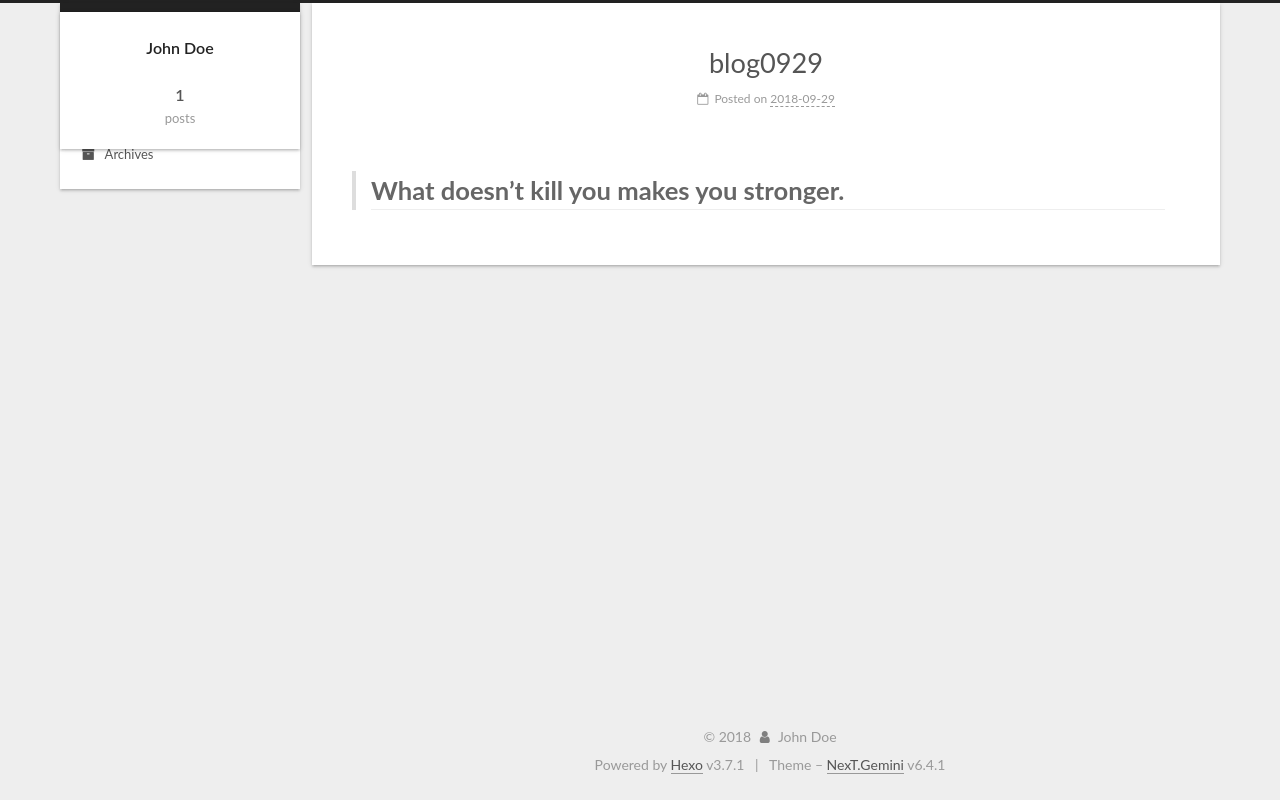
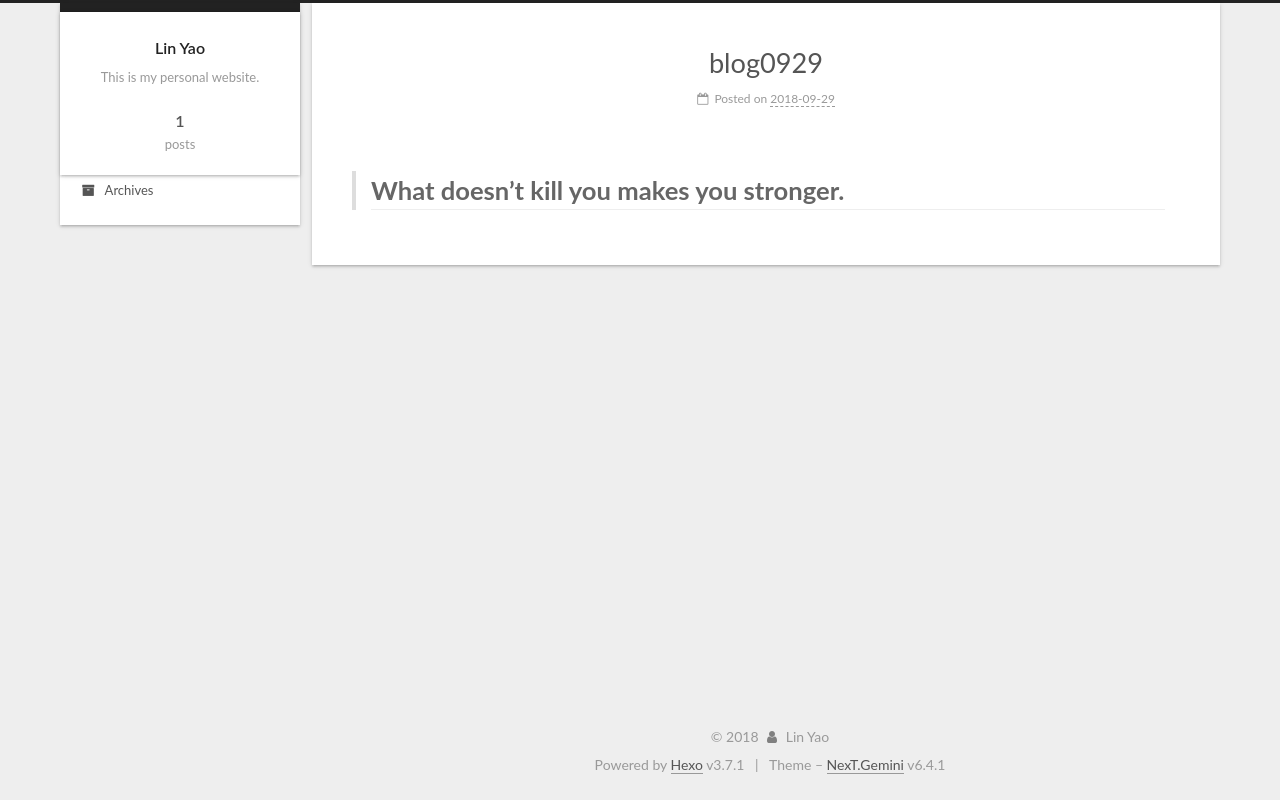
Before and after one commit to yaolin1999/linyao.github.io, a plain HTML site: page index.html in a window 1280 px wide. Drawn offline with Linux system fonts and the light colour scheme.

Commit message:
Site updated: 2018-11-03 16:12:02

```diff
--- a/css/main.css
+++ b/css/main.css
@@ -1849,7 +1849,7 @@ pre .javascript .function {
   width: 4px;
   height: 4px;
   border-radius: 50%;
-  background: #c4fc54;
+  background: #b9c9fa;
 }
 .links-of-blogroll {
   font-size: 13px;
--- a/index.html
+++ b/index.html
@@ -108,13 +108,17 @@
 
 
 
-  <meta property="og:type" content="website">
-<meta property="og:title" content="Hexo">
+  <meta name="description" content="This is my personal website.">
+<meta name="keywords" content="Atmospheric sciences">
+<meta property="og:type" content="website">
+<meta property="og:title" content="Lin Yao">
 <meta property="og:url" content="http://yoursite.com/index.html">
-<meta property="og:site_name" content="Hexo">
+<meta property="og:site_name" content="Lin Yao">
+<meta property="og:description" content="This is my personal website.">
 <meta property="og:locale" content="en">
 <meta name="twitter:card" content="summary">
-<meta name="twitter:title" content="Hexo">
+<meta name="twitter:title" content="Lin Yao">
+<meta name="twitter:description" content="This is my personal website.">
 
 
 
@@ -131,7 +135,7 @@
   };
 </script>
 
-  <title>Hexo</title>
+  <title>Lin Yao</title>
 
 
 
@@ -190,10 +194,14 @@
     <div class="custom-logo-site-title">
       <a href="/" class="brand" rel="start">
         <span class="logo-line-before"><i></i></span>
-        <span class="site-title">Hexo</span>
+        <span class="site-title">Lin Yao</span>
         <span class="logo-line-after"><i></i></span>
       </a>
     </div>
+
+
+        <p class="site-subtitle">To be a better person.</p>
+
 
   </div>
 
@@ -280,13 +288,13 @@
     <link itemprop="mainEntityOfPage" href="http://yoursite.com/2018/09/29/blog0929/">
 
     <span hidden itemprop="author" itemscope itemtype="http://schema.org/Person">
-      <meta itemprop="name" content="John Doe">
-      <meta itemprop="description" content="">
+      <meta itemprop="name" content="Lin Yao">
+      <meta itemprop="description" content="This is my personal website.">
       <meta itemprop="image" content="/images/avatar.gif">
     </span>
 
     <span hidden itemprop="publisher" itemscope itemtype="http://schema.org/Organization">
-      <meta itemprop="name" content="Hexo">
+      <meta itemprop="name" content="Lin Yao">
     </span>
 
 
@@ -435,8 +443,8 @@
         <div class="site-overview">
           <div class="site-author motion-element" itemprop="author" itemscope itemtype="http://schema.org/Person">
 
-              <p class="site-author-name" itemprop="name">John Doe</p>
-              <p class="site-description motion-element" itemprop="description"></p>
+              <p class="site-author-name" itemprop="name">Lin Yao</p>
+              <p class="site-description motion-element" itemprop="description">This is my personal website.</p>
           </div>
 
 
@@ -494,7 +502,7 @@
   <span class="with-love" id="animate">
     <i class="fa fa-user"></i>
   </span>
-  <span class="author" itemprop="copyrightHolder">John Doe</span>
+  <span class="author" itemprop="copyrightHolder">Lin Yao</span>
 
 
 
```
Also changed, not shown: 2018/09/29/blog0929/index.html (+14 -9 lines), archives/2018/09/index.html (+17 -9 lines), archives/2018/index.html (+17 -9 lines), archives/index.html (+17 -9 lines).
